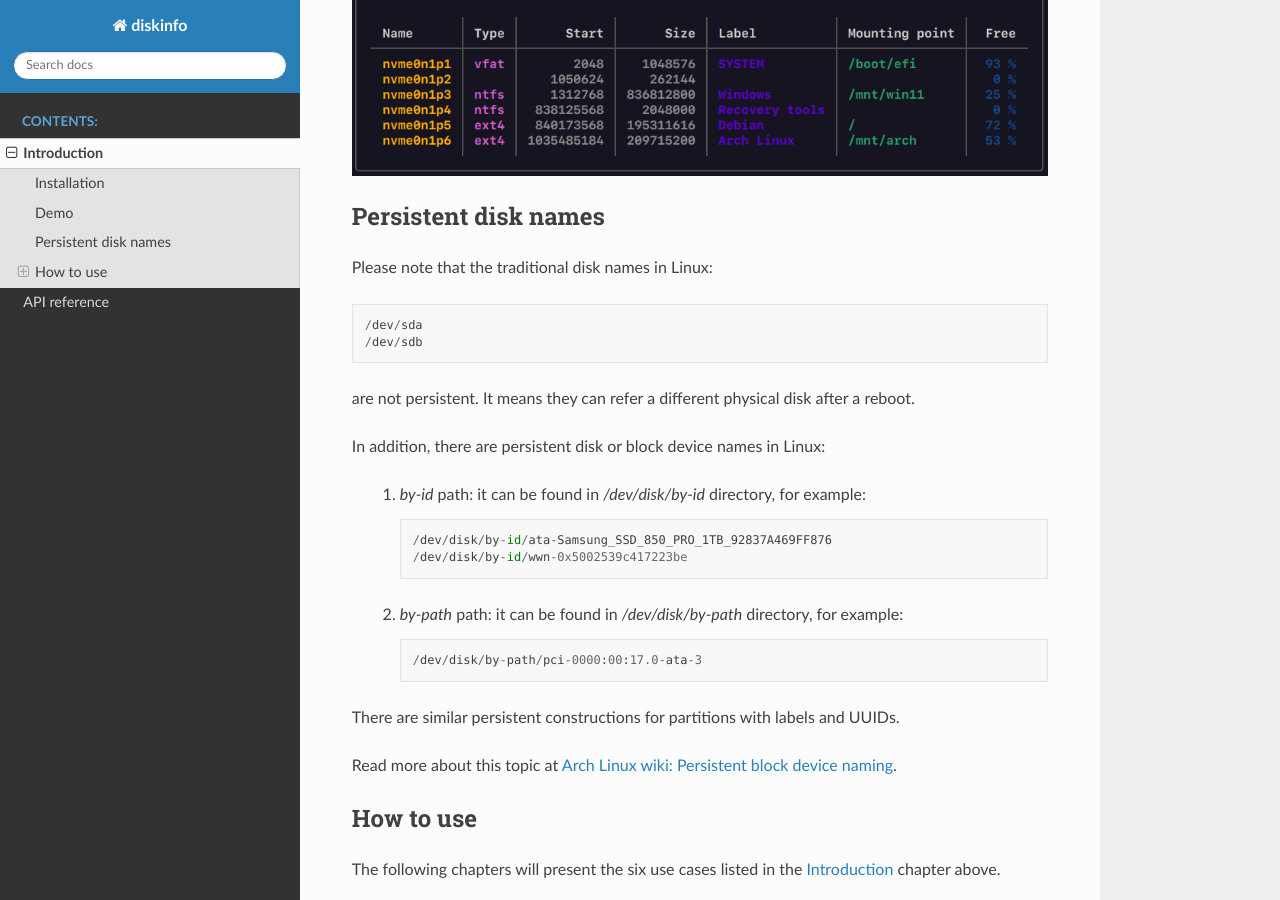
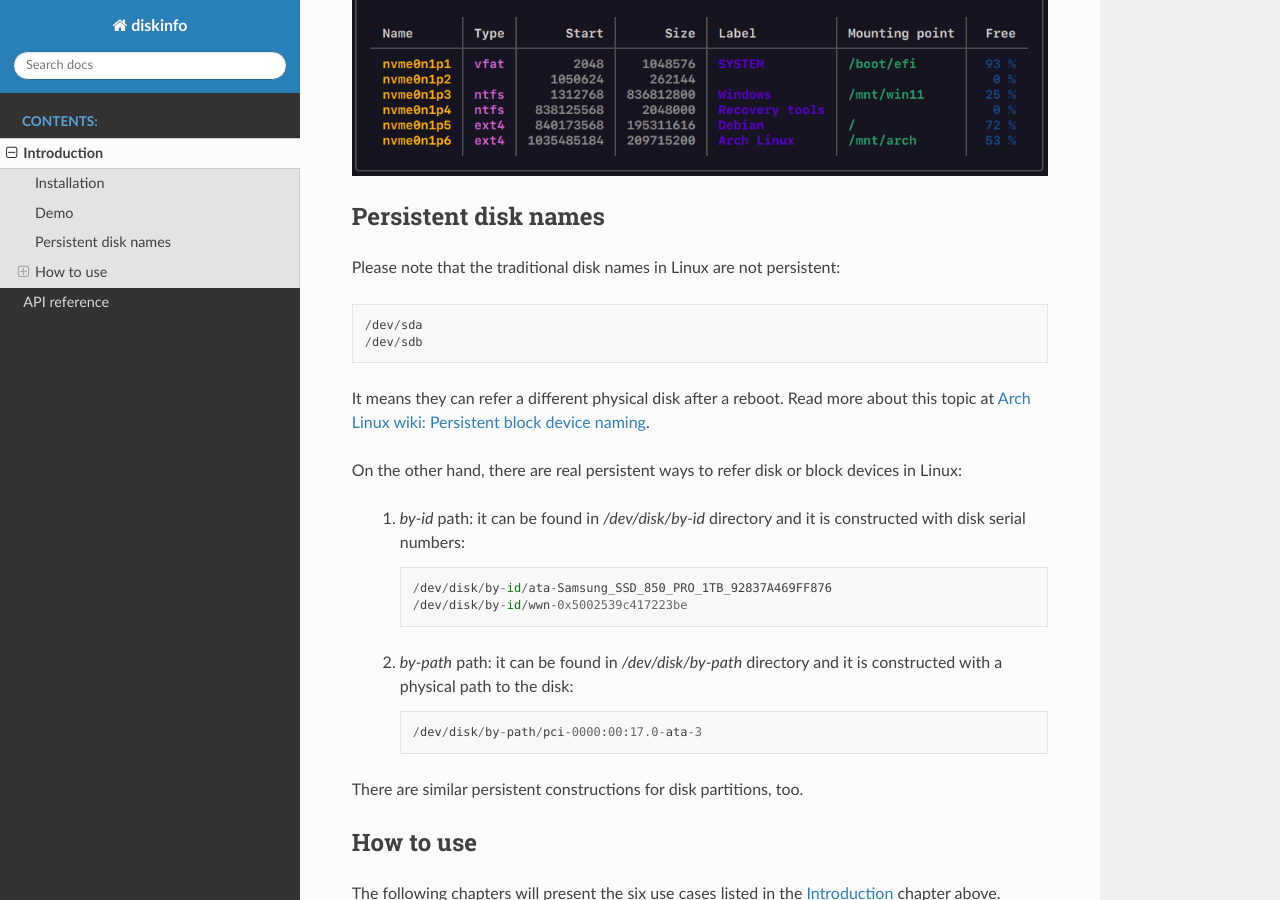
Before and after one commit to petersulyok/diskinfo, a Sphinx documentation site: the page built from docs/source/intro.rst, in a window 1280 px wide and 900 px high, scrolled down 2218 px. Built offline with Sphinx 7.4.7 and the Read the Docs theme 2.0.0, drawn with Linux system fonts in a browser that asks for light colours.

Commit message:
Change: improvements in Persistent disk names chapter.

```diff
--- a/docs/source/intro.rst
+++ b/docs/source/intro.rst
@@ -56,28 +56,28 @@ The third demo screen will display the list of partitions on a specified disk::
 
 Persistent disk names
 ---------------------
-Please note that the traditional disk names in Linux::
+Please note that the traditional disk names in Linux are not persistent::
 
      /dev/sda
      /dev/sdb
 
-are not persistent. It means they can refer a different physical disk after a reboot.
+It means they can refer a different physical disk after a reboot. Read more about this topic
+at `Arch Linux wiki: Persistent block device naming
+<https://wiki.archlinux.org/title/persistent_block_device_naming>`_.
 
-In addition, there are persistent disk or block device names in Linux:
+On the other hand, there are real persistent ways to refer disk or block devices in Linux:
 
-    1. `by-id` path: it can be found in `/dev/disk/by-id` directory, for example::
+    1. `by-id` path: it can be found in `/dev/disk/by-id` directory and it is constructed with disk serial numbers::
 
             /dev/disk/by-id/ata-Samsung_SSD_850_PRO_1TB_92837A469FF876
             /dev/disk/by-id/wwn-0x5002539c417223be
 
-    2. `by-path` path: it can be found in `/dev/disk/by-path` directory, for example::
+    2. `by-path` path: it can be found in `/dev/disk/by-path` directory and it is constructed with a physical path
+       to the disk::
 
             /dev/disk/by-path/pci-0000:00:17.0-ata-3
 
-There are similar persistent constructions for partitions with labels and UUIDs.
-
-Read more about this topic at `Arch Linux wiki: Persistent block device naming
-<https://wiki.archlinux.org/title/persistent_block_device_naming>`_.
+There are similar persistent constructions for disk partitions, too.
 
 
 How to use
```
